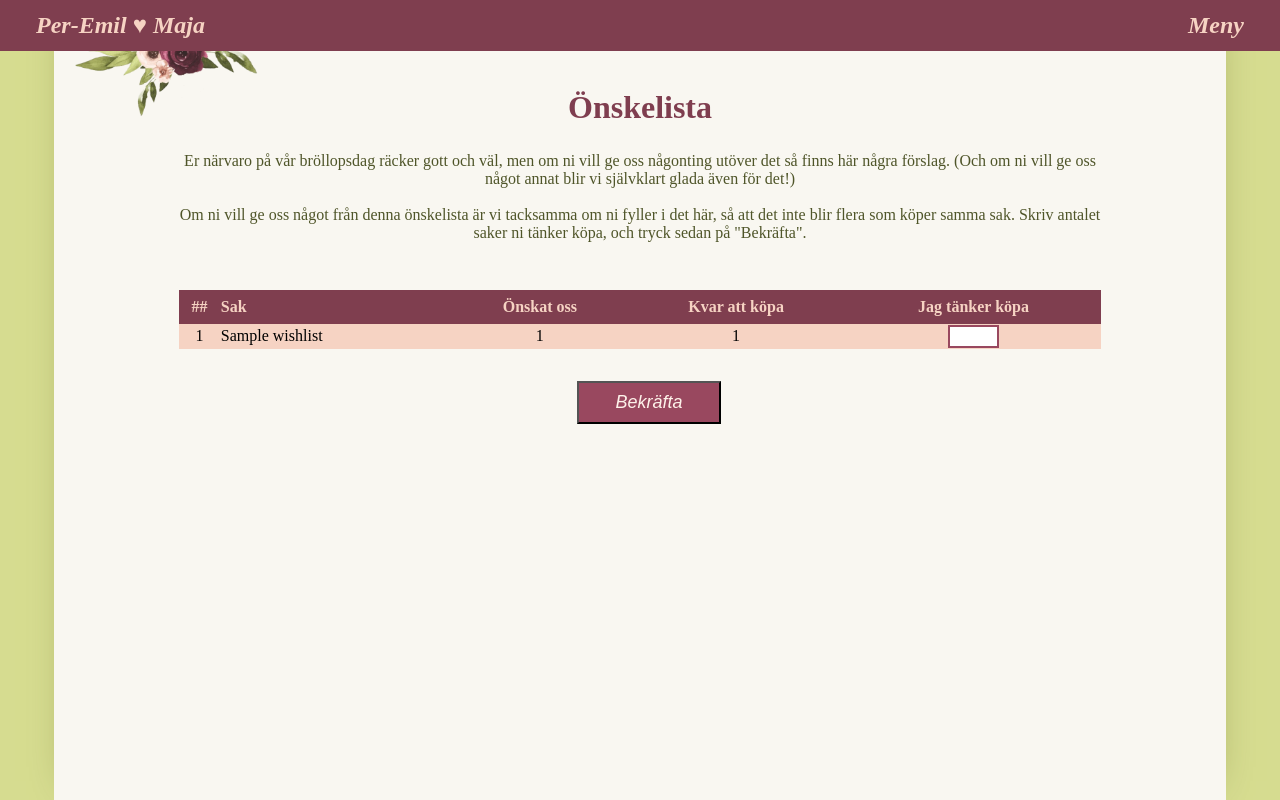
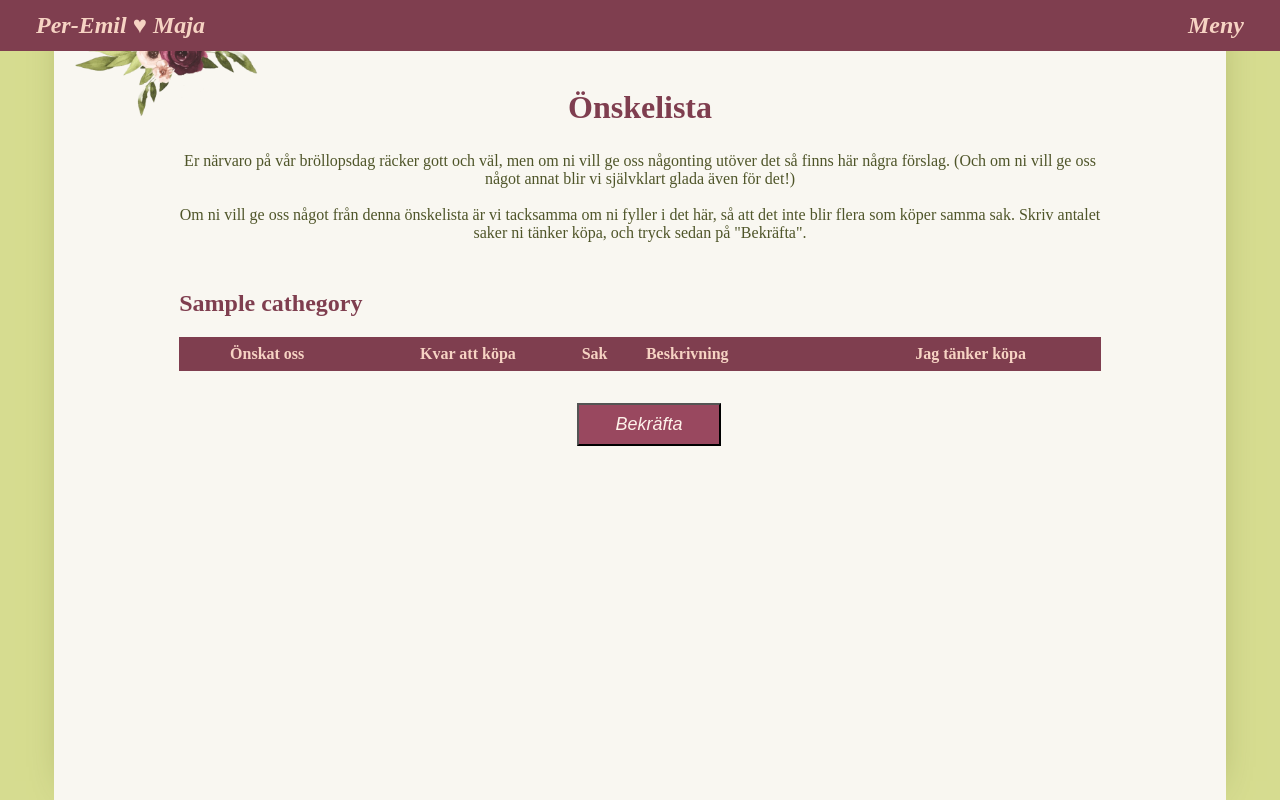
Before and after one commit to reggosaurus-reg/WeddingWebsite, a Flask app: page /onskelista in a window 1280 px wide. Run offline with Flask 2, Linux system fonts and the light colour scheme; tables that the repository leaves empty hold one stand-in row (values such as "Sample post"); lists and menus that the app fills with data are empty.

Commit message:
Fix cathegories on wishlist

```diff
--- a/__init__.py
+++ b/__init__.py
@@ -238,14 +238,20 @@ def remove_entries(table, password, to_remove):
 
 
 def get_wishlist_content():
+    data = {x[0]: [] for x in get_db_content("Cathegory")}
     def to_wish_dict(data):
         titles = ("name", "description", "cathegory", "url", "wished", "left_to_buy")
         return dict(zip(titles, data))
 
     content = [to_wish_dict(entry) for entry in get_db_content("Wishlist")]
-    for i in range(len(content)):
-        content[i] = dict(zip(("number", "wish"), (i + 1, content[i])))
-    return content
+    for wish in content:
+        try:
+            data[wish["cathegory"]].append(wish)
+        except KeyError:
+            continue
+    #data = [{k: v} for k, v in data.items()]
+    print(data)
+    return data
 
 
 def get_db_content(table):
--- a/templates/onskelista.html
+++ b/templates/onskelista.html
@@ -20,26 +20,29 @@ här, så att det inte blir flera som köper samma sak. Skriv antalet saker ni
 tänker köpa, och tryck sedan på "Bekräfta".
 </p>
 
-<table>
+{% for cat, wishes in data.items() %}
+	<h1 class="small">{{cat}}</h1>
+	<table class="wishlist">
 		<tr>
-		<th class="center">##</th>
-		<th>Sak</th>
 			<th class="center">Önskat oss</th>
 			<th class="center">Kvar att köpa</th>
+			<th>Sak</th>
+			<th>Beskrivning</th>
 			<th class="center">Jag tänker köpa</th>
 		</tr>
-	{% for entry in data %}
+		{% for wish in wishes %}
 			<tr>
-		<td class="center">{{entry.number}}</td>
-		<td class="reserve_name">{{entry.wish.name}}</td>
-		<td class="center">{{entry.wish.wished}}</td>
-		<td class="center">{{entry.wish.left_to_buy}}</td>
+				<td class="center">{{wish.wished}}</td>
+				<td class="center">{{wish.left_to_buy}}</td>
+				<td class="remove_name">{{wish.name}}</td>
+				<td>{{wish.description}}</td>
 				<td class="center">
 					<input class="center reserve_num" size=2
 					autocomplete="off" type="text"></td>
 			</tr>
 		{% endfor %}
 	</table>
+{% endfor %}
 
 <div id="reserve_div">
 	<p class="error" id="reserve_error"></p>
```
Also changed, not shown: templates/onskelista_admin.html (+10 -6 lines). Lines whose indentation alone changed are shown as unchanged.
